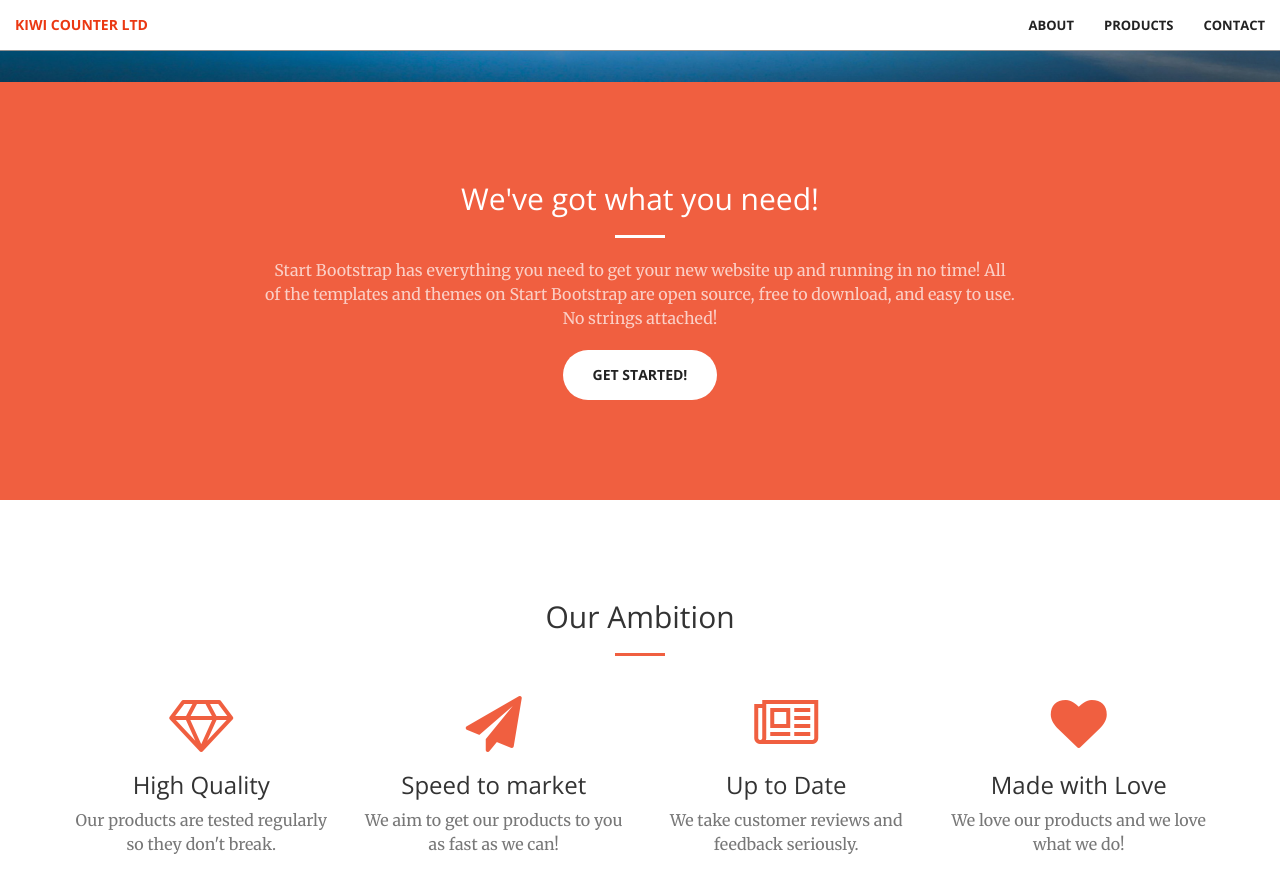
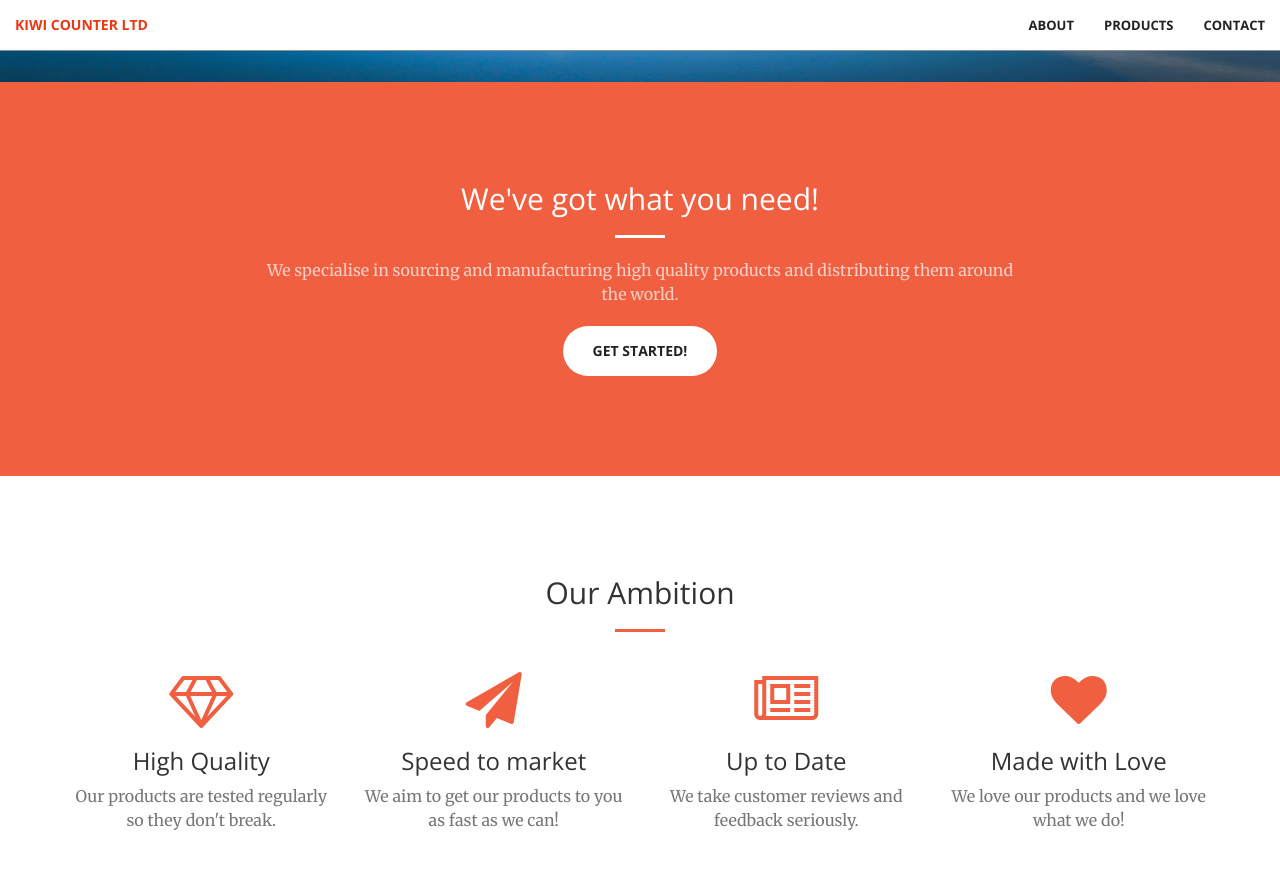
Before and after one commit to joecity/kiwicounter, a Jekyll site: the page built from index.html, in a window 1280 px wide and 900 px high, scrolled down 818 px. Shown: the top 893 px of the window. Built offline with Jekyll 4.4.1, drawn with Linux system fonts in a browser that asks for light colours.

Commit message:
Content update

```diff
--- a/_includes/call-to-action.html
+++ b/_includes/call-to-action.html
@@ -4,8 +4,8 @@
             <div class="col-lg-8 col-lg-offset-2 text-center">
                 <h2 class="section-heading">We've got what you need!</h2>
                 <hr class="light">
-                <p class="text-faded">Start Bootstrap has everything you need to get your new website up and running in no time! All of the templates and themes on Start Bootstrap are open source, free to download, and easy to use. No strings attached!</p>
-                <a href="#" class="btn btn-default btn-xl">Get Started!</a>
+                <p class="text-faded">We specialise in sourcing and manufacturing high quality products and distributing them around the world.</p>
+                <a href="#contact" class="btn btn-default btn-xl">Get Started!</a>
             </div>
         </div>
     </div>
```
